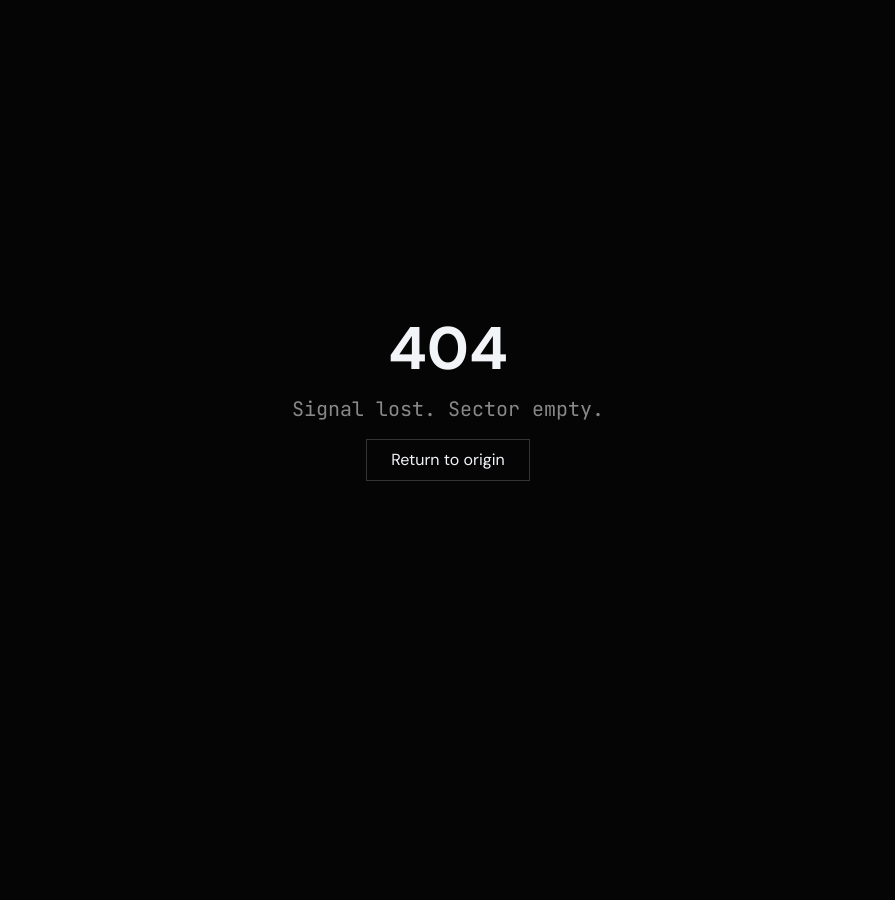
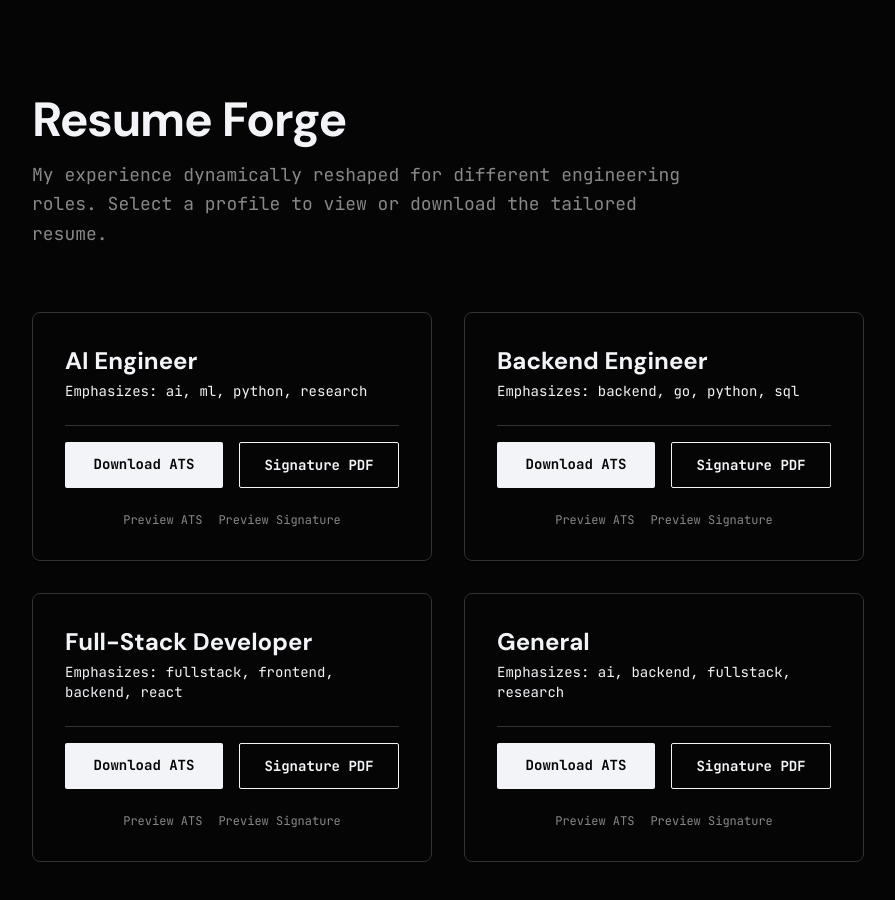
Before and after one commit to VishalGastu30/Dream, a Next.js app in the folder apps/web/: page /forge in a window 1280 px wide. Before the commit this address had no page. Shown: the top 900 px of the page, without its empty margins (192-1087 px from the left). Before the commit the page ends 800 px from the top, so only its background shows below. Built offline with nearby package versions, Linux system fonts and the light colour scheme.

Commit message:
feat(web): add Resume Forge UI with profile selector and ATS/Signature download links

```diff
--- /dev/null
+++ b/apps/web/src/app/forge/page.tsx
@@ -0,0 +1,75 @@
+import careerData from "@/data/career.json";
+import type { Metadata } from "next";
+import Link from "next/link";
+
+export const metadata: Metadata = {
+  title: "Resume Forge | Vishal Gastu",
+  description: "Select a specialized resume profile tailored for different roles.",
+};
+
+export default function ResumeForgePage() {
+  const profiles = careerData.resumeProfiles || [];
+
+  return (
+    <div className="min-h-screen pt-24 pb-16 space-y-16 max-w-4xl mx-auto px-8">
+      <header className="space-y-4">
+        <h1 className="text-4xl md:text-5xl font-heading font-bold text-foreground tracking-tight">
+          Resume Forge
+        </h1>
+        <p className="text-lg text-muted font-mono max-w-2xl leading-relaxed">
+          My experience dynamically reshaped for different engineering roles. Select a profile to
+          view or download the tailored resume.
+        </p>
+      </header>
+
+      <div className="grid grid-cols-1 md:grid-cols-2 gap-8">
+        {profiles.map((profile: any) => (
+          <div
+            key={profile.id}
+            className="p-8 border border-border rounded-lg bg-background shadow-sm space-y-6 flex flex-col"
+          >
+            <div className="flex-grow">
+              <h2 className="text-2xl font-bold font-heading text-foreground mb-1">
+                {profile.label}
+              </h2>
+              <p className="text-sm font-mono text-accent">
+                Emphasizes:{" "}
+                {Object.keys(profile.tagWeights || {})
+                  .slice(0, 4)
+                  .join(", ")}
+              </p>
+            </div>
+
+            <div className="flex gap-4 pt-4 border-t border-border">
+              <a
+                href={`/resume/${profile.id}.pdf`}
+                className="flex-1 py-3 text-center bg-foreground text-background font-bold font-mono rounded-sm hover:bg-accent transition-colors focus-visible:ring-2 focus-visible:ring-accent outline-none text-sm"
+                download
+              >
+                Download ATS
+              </a>
+              <a
+                href={`/resume/${profile.id}-sig.pdf`}
+                className="flex-1 py-3 text-center bg-transparent border border-foreground text-foreground font-bold font-mono rounded-sm hover:border-accent hover:text-accent transition-colors focus-visible:ring-2 focus-visible:ring-accent outline-none text-sm"
+                download
+              >
+                Signature PDF
+              </a>
+            </div>
+            <div className="flex gap-4 text-xs font-mono justify-center">
+              <Link href={`/resume/${profile.id}/ats`} className="text-muted hover:text-foreground">
+                Preview ATS
+              </Link>
+              <Link
+                href={`/resume/${profile.id}/signature`}
+                className="text-muted hover:text-foreground"
+              >
+                Preview Signature
+              </Link>
+            </div>
+          </div>
+        ))}
+      </div>
+    </div>
+  );
+}
```
